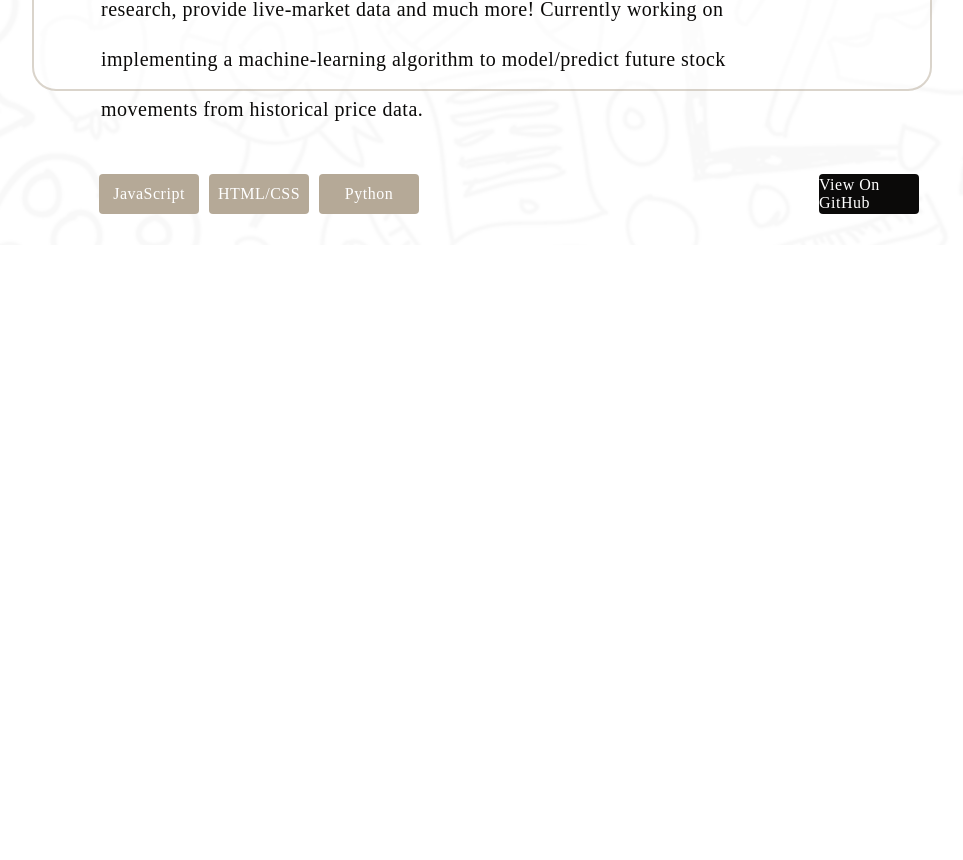
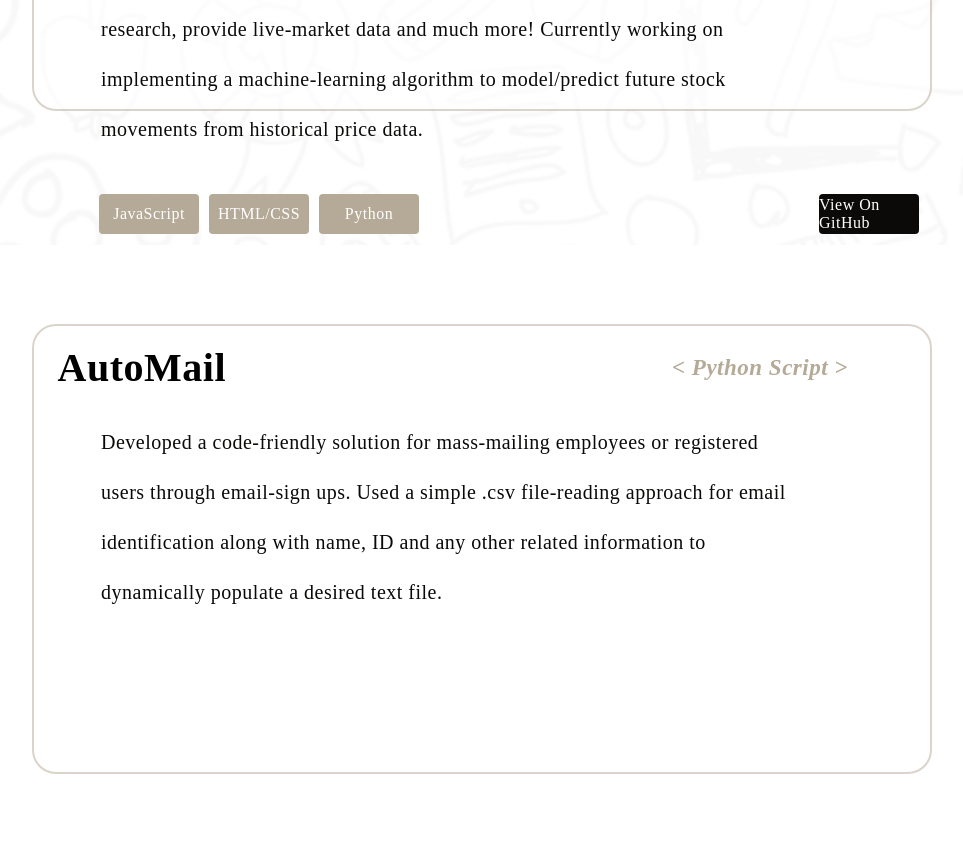
Before and after one commit to devp19/portfolio-site-v1, a plain HTML site: page projects.html in a window 1280 px wide. Shown: the part 555-1415 px from the top of the page, without its empty margins (224-1187 px from the left). Before the commit the page ends 1259 px from the top, so only its background shows below. Drawn offline with Linux system fonts and the light colour scheme; a web font is replaced by a local one.

Commit message:
automail project
fixed overflow , horizontal scrolling and added automail project.

```diff
--- a/projects.html
+++ b/projects.html
@@ -1,5 +1,6 @@
 <!DOCTYPE html>
 <html lang="en">
+
 <head>
   <meta charset="UTF-8">
   <meta name="viewport" content="width=device-width, initial-scale=1.0">
@@ -9,6 +10,7 @@
   <link rel="stylesheet" href="https://cdnjs.cloudflare.com/ajax/libs/font-awesome/4.7.0/css/font-awesome.min.css">
 
 </head>
+
 <body>
 
   <nav class="navbar">
@@ -37,12 +39,17 @@
   <div id="project-1">
 
     <div class="project-box-1"></div>
-      <h2 class="StockEye-Name">StockEye  </h2>
+    <h2 class="StockEye-Name">StockEye </h2>
     <h2 class="StockEye-WhatType"> &lt; Discord Bot &gt;</h2>
     <p class="StockEye">
 
       <span class="StockEye-Desc">
-        StockEye is a discord bot developed with the intent to reduce a trader’s dependency on manual research efforts by automating the process of investment analysis. So far, on average, efficiently improved trader’s investment habits by 34% amongst a selection of manual versus bot-user participants. Holds the capability to create new channels for your investment portfolio, provide company research, provide live-market data and much more! Currently working on implementing a machine-learning algorithm to model/predict future stock movements from historical price data.
+        StockEye is a discord bot developed with the intent to reduce a trader’s dependency on manual research efforts
+        by automating the process of investment analysis. So far, on average, efficiently improved trader’s investment
+        habits by 34% amongst a selection of manual versus bot-user participants. Holds the capability to create new
+        channels for your investment portfolio, provide company research, provide live-market data and much more!
+        Currently working on implementing a machine-learning algorithm to model/predict future stock movements from
+        historical price data.
       </span>
 
     </p>
@@ -54,10 +61,26 @@
     </div>
 
 
-      <a href="https://github.com/devp19/StockEye" class="view" target = "_blank">View On GitHub</a>
+    <a href="https://github.com/devp19/StockEye" class="view" target="_blank">View On GitHub</a>
+
+  </div>
+
+  <div id="project-2">
+    <div class="project-box-2"></div>
+    <h2 class="AutoMail-Name">AutoMail</h2>
+    <h2 class="AutoMail-WhatType">&lt; Python Script &gt;</h2>
+    <p class="AutoMail">
+      <span class="AutoMail-Desc">
+        Developed a code-friendly solution for mass-mailing employees or registered users through email-sign ups. Used a
+        simple .csv file-reading approach for email identification along with name, ID and any other related information
+        to dynamically populate a desired text file.
+      </span>
+    </p>
+
 
   </div>
 
 
 </body>
+
 </html>
--- a/styles.css
+++ b/styles.css
@@ -1,5 +1,6 @@
 html {
   scroll-behavior: smooth;
+  max-width: 100%;
 }
 
 * {
@@ -8,6 +9,10 @@ html {
   padding: 0;
   letter-spacing: 0.5px;
   font-family: zuume;
+}
+
+body {
+  overflow-x: clip;
 }
 
 .navbar {
@@ -78,6 +83,7 @@ html {
 .button:hover {
   background: #c8c7c5;
 }
+
 #c8c7c5 body {
   position: relative;
   overflow: auto;
@@ -91,7 +97,8 @@ body::before {
   width: 100%;
   height: 100%;
   background: url('/images/background.png') center/cover;
-  opacity: 0.5; /* Adjust the opacity as needed */
+  opacity: 0.5;
+  /* Adjust the opacity as needed */
   z-index: -1;
 }
 
@@ -235,7 +242,8 @@ body::before {
     line-height: 50px;
     color: #0b0a09;
     left: 380px;
-    max-width: 50%; /* Adjust the value as needed */
+    max-width: 50%;
+    /* Adjust the value as needed */
     word-wrap: break-word;
     cursor: default;
   }
@@ -270,6 +278,8 @@ body::before {
 }
 
 #project-1 {
+  position: relative;
+  top: 20px;
   .project-box-1 {
     height: 450px;
     width: 900px;
@@ -311,7 +321,7 @@ body::before {
     top: -170px;
   }
 
-  }
+
   .StockEye-Desc {
     position: relative;
     top: -240px;
@@ -319,7 +329,8 @@ body::before {
     line-height: 50px;
     color: #0b0a09;
     left: 325px;
-    max-width: 55%; /* Adjust the value as needed */
+    max-width: 55%;
+    /* Adjust the value as needed */
     word-wrap: break-word;
     cursor: default;
   }
@@ -410,3 +421,67 @@ body::before {
     background-color: #b5a997;
     transform: translateY(-20px);
   }
+}
+
+
+#project-2 {
+
+  position: relative;
+  top: -400px;
+
+
+  .project-box-2 {
+    height: 450px;
+    width: 900px;
+    left: 20%;
+    position: relative;
+    top: 20px;
+    background-color: rgb(255, 255, 255);
+    opacity: 0.5;
+    border-radius: 3cqmin;
+    display: flex;
+    z-index: -1;
+    border: 2px solid #b5a997;
+  }
+
+  .AutoMail-Name {
+    display: flex;
+    position: relative;
+    top: -410px;
+    left: 22%;
+    font-size: 40px;
+
+  }
+
+  .AutoMail-WhatType {
+    display: flex;
+    position: relative;
+    top: -446px;
+    left: 70%;
+    font-size: 23px;
+    color: #b5a997;
+    font-style: italic;
+    cursor: default;
+  }
+
+  .AutoMail {
+    position: relative;
+    display: flex;
+    font-size: 25px;
+    top: -170px;
+  }
+
+}
+
+.AutoMail-Desc {
+  position: relative;
+  top: -240px;
+  font-size: 20px;
+  line-height: 50px;
+  color: #0b0a09;
+  left: 325px;
+  max-width: 55%;
+  /* Adjust the value as needed */
+  word-wrap: break-word;
+  cursor: default;
+}
```
Lines whose indentation alone changed are shown as unchanged.
